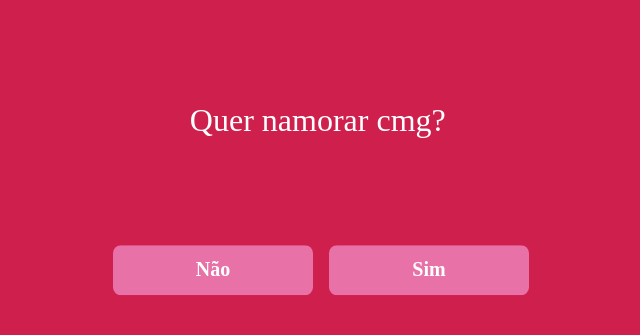
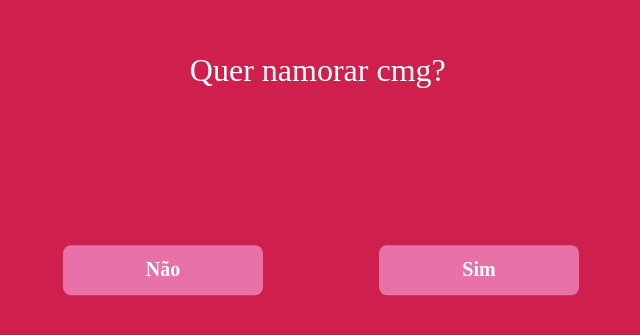
Before and after one commit to wilsonmesquita03/wantstodateme, a React (Create React App) app: page /1 in a window 1280 px wide. Shown: the part 231-566 px from the top of the page, without its empty margins (319-959 px from the left). Built offline with nearby package versions, Linux system fonts and the light colour scheme.

Commit message:
feat/tab Selection not work

```diff
--- /dev/null
+++ b/src/components/Button/index.jsx
@@ -0,0 +1,38 @@
+import { useState } from "react";
+import { ButtonMain, ContainerButtonMove } from "./styles"
+
+const Button = ({move, children, onFocus, onClick}) => {
+    const [newCoords, setNewCoords] = useState({x: 0, y: 0})
+    const [firstMove, setFirstMove] = useState(true)
+
+    const handleMouseMove = event => {
+        console.log(children)
+        if(children === "Não"){
+            if(firstMove){
+                setFirstMove(false)
+            }
+
+            if(event.target.classList.contains("container")){
+                handleButtonMove()
+            }
+        }
+    };
+
+    const handleButtonMove = (e) => {
+        let newTop = Math.floor(Math.random() * (window.innerHeight - 50) + 0)
+        let newLeft = Math.floor(Math.random() * (window.innerWidth - 200) + 0)
+        setNewCoords({
+            y: newTop,
+            x: newLeft
+        })
+    }
+
+    return (
+        <ContainerButtonMove className="container" left={newCoords.x} top={newCoords.y} isPosition={move} children={children} move={firstMove} onMouseEnter={handleMouseMove}>
+            <ButtonMain className="container" onClick={() => onClick()} onFocus={(e) => onFocus(e)} onMouseEnter={handleMouseMove}>{children}</ButtonMain>
+        </ContainerButtonMove>
+
+    )
+}
+
+export default Button
--- a/src/components/Button/styles.js
+++ b/src/components/Button/styles.js
@@ -1,6 +1,6 @@
-import styled from "styled-components";
+import styled, { css } from "styled-components";
 
-const Button = styled.button`
+const ButtonMain = styled.button`
     display: flex;
     align-items: center;
     justify-content: center;
@@ -32,5 +32,37 @@ const Button = styled.button`
     height: 50px;
 `
 
+const ContainerButtonMove = styled.div`
+    display: flex;
+    align-items: center;
+    justify-content: center;
 
-export { Button }
+    width: 300px;
+    height: 150px;
+
+    ${({children}) => {if(children === "Não") return css`z-index: 2;`}}
+
+    ${(props) => {
+        if(props.move){
+            return css`
+                position: static;
+
+            `
+        }else{
+            return css`
+                position: absolute;
+            `
+        }
+
+    }}
+
+    ${(props) => {
+        return css`
+            top: ${props.top}px;
+            left: ${props.left}px;
+        `
+    }}
+`
+
+
+export { ButtonMain, ContainerButtonMove }
--- a/src/components/ButtonUnclickable/index.jsx
+++ /dev/null
@@ -1,48 +0,0 @@
-import { useState } from "react"
-import { Button } from "../Button/styles";
-import { ContainerButtonMove, ButtonUnclickableContainer } from "./styles";
-
-const ButtonUnclickable = ({Element}) => {
-    const [position, setPosition] = useState(false)
-    const [mouseCoords, setMouseCoords] = useState({x: 0, y: 0});
-    const [newCoords, setNewCoords] = useState({x: 0, y: 0})
-
-    const handleMouseMove = event => {
-        if(event.target.classList.contains("container")){
-            handleButtonMove()
-        }
-
-        setMouseCoords({
-            x: event.clientX,
-            y: event.clientY
-        });
-    };
-
-    const handleButtonMove = (e) => {
-        if(!position){
-            setPosition(true)
-        }
-
-        let newTop = Math.floor(Math.random() * (window.innerHeight - 50) + 0)
-        let newLeft = Math.floor(Math.random() * (window.innerWidth - 200) + 0)
-
-        setNewCoords({
-            y: newTop,
-            x: newLeft
-        })
-    }
-
-  return (
-    position ?
-    <ButtonUnclickableContainer onMouseMove={handleMouseMove}>
-        <ContainerButtonMove top={newCoords.y} left={newCoords.x} className="container" isPosition={position}>
-            <Button className="container">Não</Button>
-        </ContainerButtonMove>
-    </ButtonUnclickableContainer>
-    :
-    <Button onMouseEnter={() => setPosition(true)}>Não</Button>
-  );
-}
-
-
-export default ButtonUnclickable
--- a/src/components/ButtonUnclickable/styles.js
+++ /dev/null
@@ -1,38 +0,0 @@
-import styled, { css } from "styled-components";
-
-const ButtonUnclickableContainer = styled.div`
-    width: 100vw;
-    height: 100vh;
-    left: 0;
-    top: 0;
-
-    position: absolute;
-    overflow: hidden;
-`
-
-const ContainerButtonMove = styled.div`
-    display: flex;
-    align-items: center;
-    justify-content: center;
-
-    width: 300px;
-    height: 150px;
-
-    ${(props) => {
-        if(props.isPosition){
-            return css`
-                position: absolute;
-
-            `
-        }
-    }}
-
-    ${(props) => {
-        return css`
-            top: ${props.top}px;
-            left: ${props.left}px;
-        `
-    }}
-`
-
-export {ButtonUnclickableContainer, ContainerButtonMove}
--- a/src/pages/YesOrNo/index.jsx
+++ b/src/pages/YesOrNo/index.jsx
@@ -1,16 +1,25 @@
-import ButtonUnclickable from "../../components/ButtonUnclickable"
-import { Button } from "../../components/Button/styles";
 import { useState } from "react";
 import { TypeAnimation } from "react-type-animation";
 import { YesOrNoContainer, DivFlex } from "./styles";
 import { useNavigate, useParams } from "react-router-dom";
+import Button from "../../components/Button";
 
 const YesOrNo = () => {
     const navigate = useNavigate()
 
+    const [defaultBtnMessage, setDefaultBtnMessage] = useState(false)
+    const [firstMoveBtn, setFirstMove] = useState(true)
+
     const [finished, setFinished] = useState(false)
 
     const { name } = useParams()
+
+    function changeMessage(e){
+        if(e.target.innerText !== "Sim"){
+            setDefaultBtnMessage(!defaultBtnMessage)
+            setFirstMove(false)
+        }
+    }
 
     const redirectToYesPage = () => {
         navigate("/yes")
@@ -34,8 +43,8 @@ const YesOrNo = () => {
             />
             {finished ?
                 <DivFlex>
-                    <ButtonUnclickable />
-                    <Button onClick={() => redirectToYesPage()}>Sim</Button>
+                    <Button onClick={() => redirectToYesPage()} onFocus={(e) => changeMessage(e)}>{defaultBtnMessage ? "Sim":"Não"}</Button>
+                    <Button onClick={() => redirectToYesPage()} onFocus={(e) => changeMessage(e)}>{defaultBtnMessage ? "Não":"Sim"}</Button>
                 </DivFlex>
                 :
                 <></>
--- a/src/pages/YesOrNo/styles.js
+++ b/src/pages/YesOrNo/styles.js
@@ -6,6 +6,7 @@ const YesOrNoContainer = styled.div`
 
     gap: 3rem;
 
+    position: relative;
     display: flex;
     flex-direction: column;
     justify-content: center;
```
